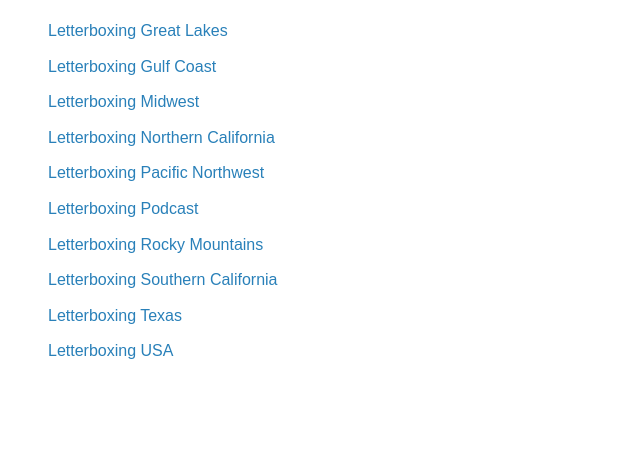
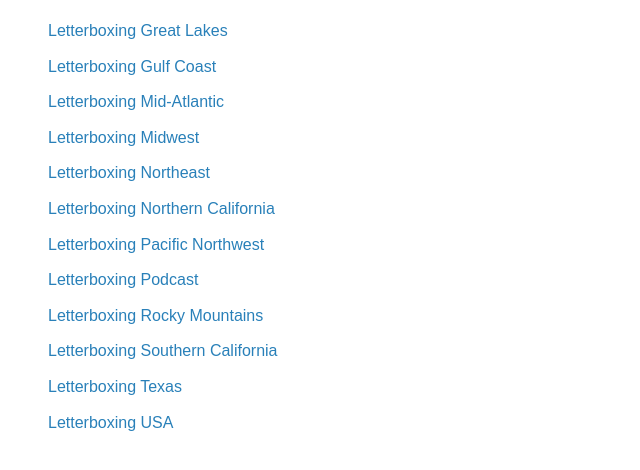
Before and after one commit to sileagle1/letterboxing-index, a plain HTML site: page docs/index.html in a window 1280 px wide. Shown: the part 108-578 px from the top of the page, without its empty margins (192-832 px from the left). Drawn offline with Linux system fonts and the light colour scheme.

Commit message:
Add more

```diff
--- a/docs/index.html
+++ b/docs/index.html
@@ -38,7 +38,9 @@
     <ul>
         <li><a href="https://sileagle1.github.io/letterboxing-great-lakes" target="_blank">Letterboxing Great Lakes</a></li>
         <li><a href="https://sileagle1.github.io/letterboxing-gulf-coast" target="_blank">Letterboxing Gulf Coast</a></li>
+        <li><a href="https://sileagle1.github.io/letterboxing-mid-atlantic" target="_blank">Letterboxing Mid-Atlantic</a></li>
         <li><a href="https://sileagle1.github.io/letterboxing-midwest" target="_blank">Letterboxing Midwest</a></li>
+        <li><a href="https://sileagle1.github.io/letterboxing-northeast" target="_blank">Letterboxing Northeast</a></li>
         <li><a href="https://sileagle1.github.io/letterboxing-northern-california" target="_blank">Letterboxing Northern California</a></li>
         <li><a href="https://sileagle1.github.io/letterboxing-pacific-northwest" target="_blank">Letterboxing Pacific Northwest</a></li>
         <li><a href="https://sileagle1.github.io/letterboxing-podcast" target="_blank">Letterboxing Podcast</a></li>
```
